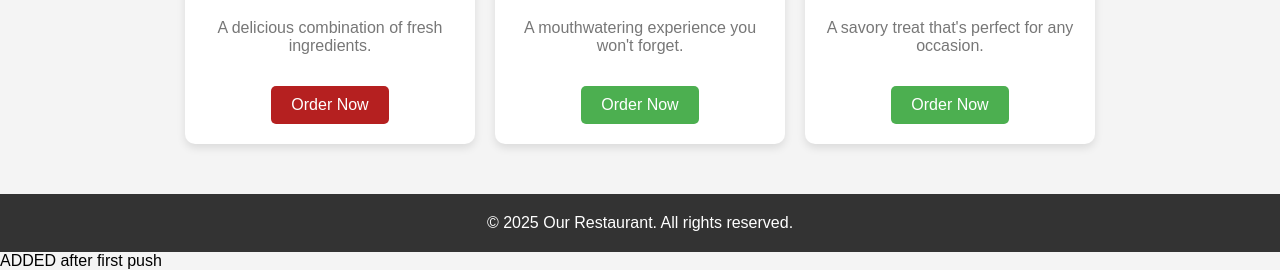
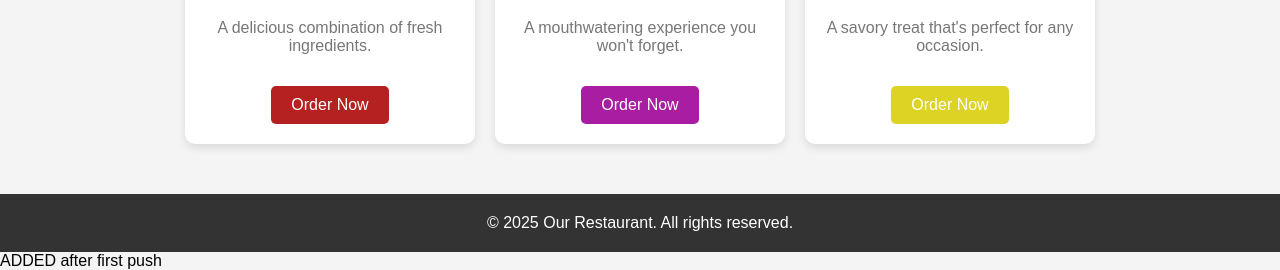
Before and after one commit to Awsome-obedeh/awsclass, a plain HTML site: page index.html in a window 1280 px wide. Shown: the part 565-835 px from the top of the page. Drawn offline with Linux system fonts and the light colour scheme.

Commit message:
changed to buton

```diff
--- a/index.html
+++ b/index.html
@@ -32,7 +32,7 @@
                 <img src="https://images.unsplash.com/photo-1546069901-ba9599a7e63c?w=600&auto=format&fit=crop&q=60&ixlib=rb-4.0.3&ixid=M3wxMjA3fDB8MHxzZWFyY2h8N3x8Zm9vZHxlbnwwfHwwfHx8MA%3D%3D" alt="Dish 2" style="width: 100%; border-radius: 10px;">
                 <h3 style="margin-top: 10px; font-size: 22px; color: #4CAF50;">Dish 2</h3>
                 <p style="color: #777; font-size: 16px;">A mouthwatering experience you won't forget.</p>
-                <button style="background-color: #4CAF50; color: white; border: none; padding: 10px 20px; font-size: 16px; cursor: pointer; border-radius: 5px; margin-top: 15px;">
+                <button style="background-color: #a91da2; color: white; border: none; padding: 10px 20px; font-size: 16px; cursor: pointer; border-radius: 5px; margin-top: 15px;">
                     Order Now
                 </button>
             </div>
@@ -42,7 +42,7 @@
                 <img src="https://plus.unsplash.com/premium_photo-1670601440146-3b33dfcd7e17?w=600&auto=format&fit=crop&q=60&ixlib=rb-4.0.3&ixid=M3wxMjA3fDB8MHxzZWFyY2h8NXx8Zm9vZHxlbnwwfHwwfHx8MA%3D%3D" alt="Dish 3" style="width: 100%; border-radius: 10px;">
                 <h3 style="margin-top: 10px; font-size: 22px; color: #4CAF50;">Dish 3</h3>
                 <p style="color: #777; font-size: 16px;">A savory treat that's perfect for any occasion.</p>
-                <button style="background-color: #4CAF50; color: white; border: none; padding: 10px 20px; font-size: 16px; cursor: pointer; border-radius: 5px; margin-top: 15px;">
+                <button style="background-color: #dcd325; color: white; border: none; padding: 10px 20px; font-size: 16px; cursor: pointer; border-radius: 5px; margin-top: 15px;">
                     Order Now
                 </button>
             </div>
```
